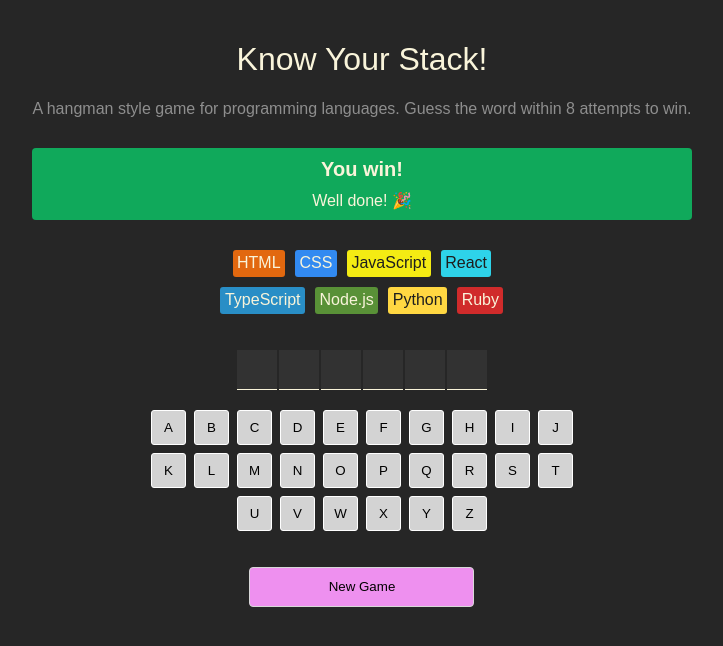
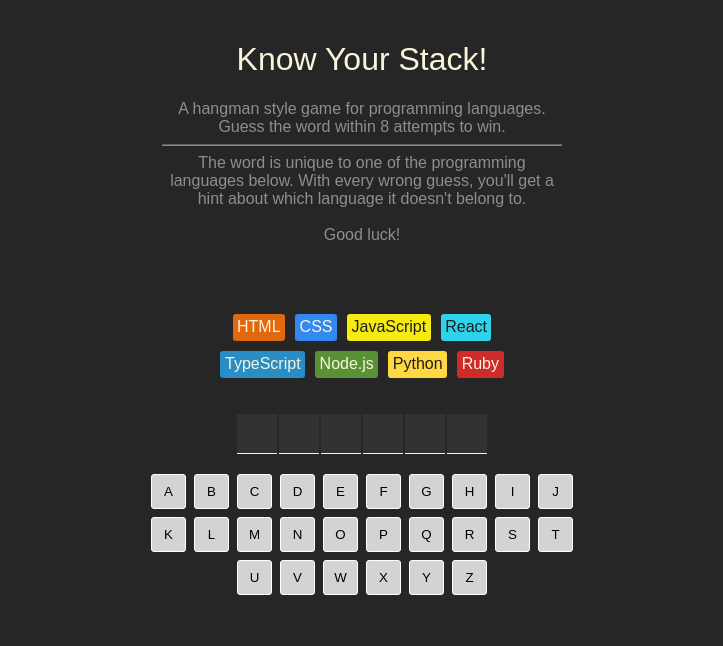
Before and after one commit to seanmcgowanx/know-your-stack, a React (Create React App) app: page / in a window 1280 px wide. Shown: the top 646 px of the page, without its empty margins (278-1001 px from the left). Built offline with nearby package versions, Linux system fonts and the light colour scheme.

Commit message:
Updated GameStatus.txt
included functionality for game status

```diff
--- a/src/App.css
+++ b/src/App.css
@@ -9,10 +9,11 @@
 
 header > p {
     color: #8E8E8E;
+    max-width: 400px;
+    margin-inline: auto;
 }
 
 section.game-status {
-    background-color: #10A95B;
     display: flex;
     flex-direction: column;
     align-items: center;
@@ -20,6 +21,14 @@
     border-radius: 4px;
     margin-block: 30px;
     padding: 5px;
+}
+
+section.game-status.won {
+    background-color: #10A95B;
+}
+
+section.game-status.lost {
+    background-color: #BA2A2A;
 }
 
 section.game-status > h2 {
--- a/src/App.tsx
+++ b/src/App.tsx
@@ -16,7 +16,17 @@
 
   //Derived Values
 
-  const isGameOver = guessedLetters.length >= 8
+  const wrongGuessCount = guessedLetters.filter(
+    letter => letter && currentWord && !currentWord.split('').includes(letter)).length
+
+  const isGameWon = currentWord?.split("").every(letter => guessedLetters.includes(letter))
+  const isGameLost = wrongGuessCount >= 8
+  const isGameOver = isGameWon || isGameLost
+
+  useEffect(() => {
+    console.log(guessedLetters)
+    console.log(isGameLost)
+  },[guessedLetters])
 
   //Helper Functions
 
@@ -47,11 +57,16 @@
   return (
     <>
       <Header />
-      <GameStatus />
+      <GameStatus
+        isGameWon={isGameWon}
+        isGameLost={isGameLost}
+        isGameOver={isGameOver}
+      />
       <LanguageTiles
         currentLanguage={currentLanguage}
         currentWord={currentWord}
         guessedLetters={guessedLetters}
+        wrongGuessCount={wrongGuessCount}
         />
       <AnswerTiles
         currentWord={currentWord}
@@ -62,7 +77,7 @@
         currentWord={currentWord}
         guessedLetters={guessedLetters}
       />
-      <button className='new-game'>New Game</button>
+      {isGameOver && <button className='new-game'>New Game</button>}
     </>
   );
 }
--- a/src/components/GameStatus.tsx
+++ b/src/components/GameStatus.tsx
@@ -1,12 +1,41 @@
 import React from 'react'
 import '../App.css'
+import clsx from 'clsx'
 
-const GameStatus = () => {
+interface Props {
+    isGameWon: boolean | undefined
+    isGameLost: boolean
+    isGameOver: boolean
+}
+
+const GameStatus = ({ isGameWon, isGameLost, isGameOver }: Props) => {
+
+    const gameStatusClass = clsx("game-status", {
+        won: isGameWon,
+        lost: isGameLost
+    })
+
     return (
-        <section className='game-status'>
-            <h2>You win!</h2>
-            <p>Well done! 🎉</p>
+
+        <section className={gameStatusClass}>
+            {isGameOver ? (
+                isGameWon ? (
+                    <>
+                        <h2>You win!</h2>
+                        <p>Well done! 🎉</p>
+                    </>
+                ) : (
+                    <>
+                        <h2>Game over!</h2>
+                        <p>You lost! Too bad. 😭</p>
+                    </>
+                )
+            ) : (
+                    null
+                )
+            }
         </section>
+
     )
 }
 
--- a/src/components/Header.tsx
+++ b/src/components/Header.tsx
@@ -5,7 +5,14 @@
     return (
         <header>
             <h1>Know Your Stack!</h1>
-            <p>A hangman style game for programming languages. Guess the word within 8 attempts to win.</p>
+            <p>A hangman style game for programming languages. Guess the word within 8 attempts to win.
+            <br/>
+            <hr style={{opacity: "50%"}}/>
+            The word is unique to one of the programming languages below.  With every wrong guess, you'll get a hint about which language it doesn't belong to.
+            <br/>
+            <br/>
+            Good luck!
+            </p>
         </header>
     )
 }
--- a/src/components/LanguageTiles.tsx
+++ b/src/components/LanguageTiles.tsx
@@ -7,6 +7,7 @@
     currentLanguage: string | null
     currentWord: string | null
     guessedLetters: (string | null)[]
+    wrongGuessCount: number
 }
 
 const shuffleArray = (arr: string[]) => {
@@ -17,7 +18,7 @@
       return arr;
 }
 
-const LanguageTiles = ({ currentLanguage, currentWord, guessedLetters }: Props) => {
+const LanguageTiles = ({ currentLanguage, currentWord, guessedLetters, wrongGuessCount }: Props) => {
 
     const fixedLanguages = languages.map(lang => lang.name.toLowerCase().replace(/\./g, ''))
 
@@ -30,10 +31,6 @@
     const randomizedWrongLanguages = useMemo(() => {
         return shuffleArray(wrongLanguages)
     }, [wrongLanguages])
-
-    const wrongGuessCount = guessedLetters.filter(
-        letter => letter && currentWord && !currentWord.split('').includes(letter)
-    ).length
 
     const lostLanguages = randomizedWrongLanguages.slice(0, wrongGuessCount || 0)
 
```
